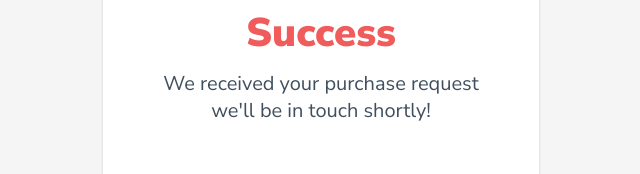
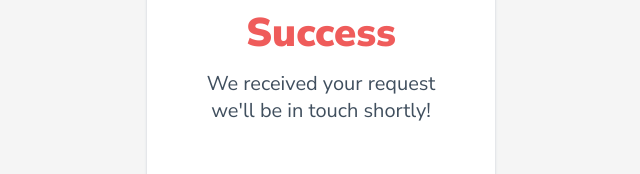
Before and after one commit to i-xinn/NewsLetter, a website: page success.html in a window 1280 px wide. Shown: the part 329-503 px from the top of the page, without its empty margins (319-959 px from the left). Drawn offline with Linux system fonts and the light colour scheme.

Commit message:
Update success.html

```diff
--- a/success.html
+++ b/success.html
@@ -22,7 +22,7 @@
       </div>
       <h1>Success</h1>
       <p>
-        We received your purchase request<br />
+        We received your request<br />
         we'll be in touch shortly!
       </p>
     </div>
```
